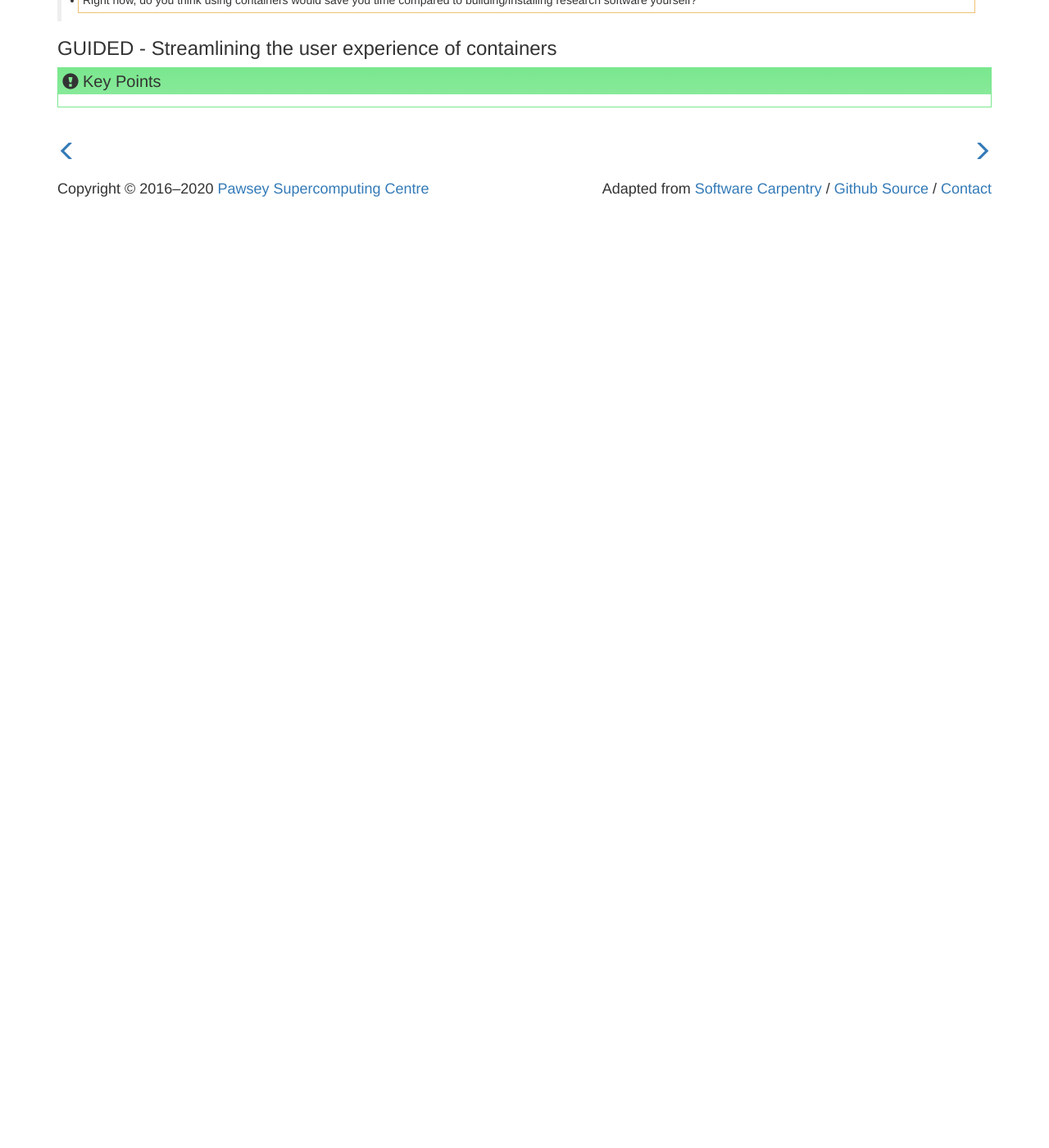
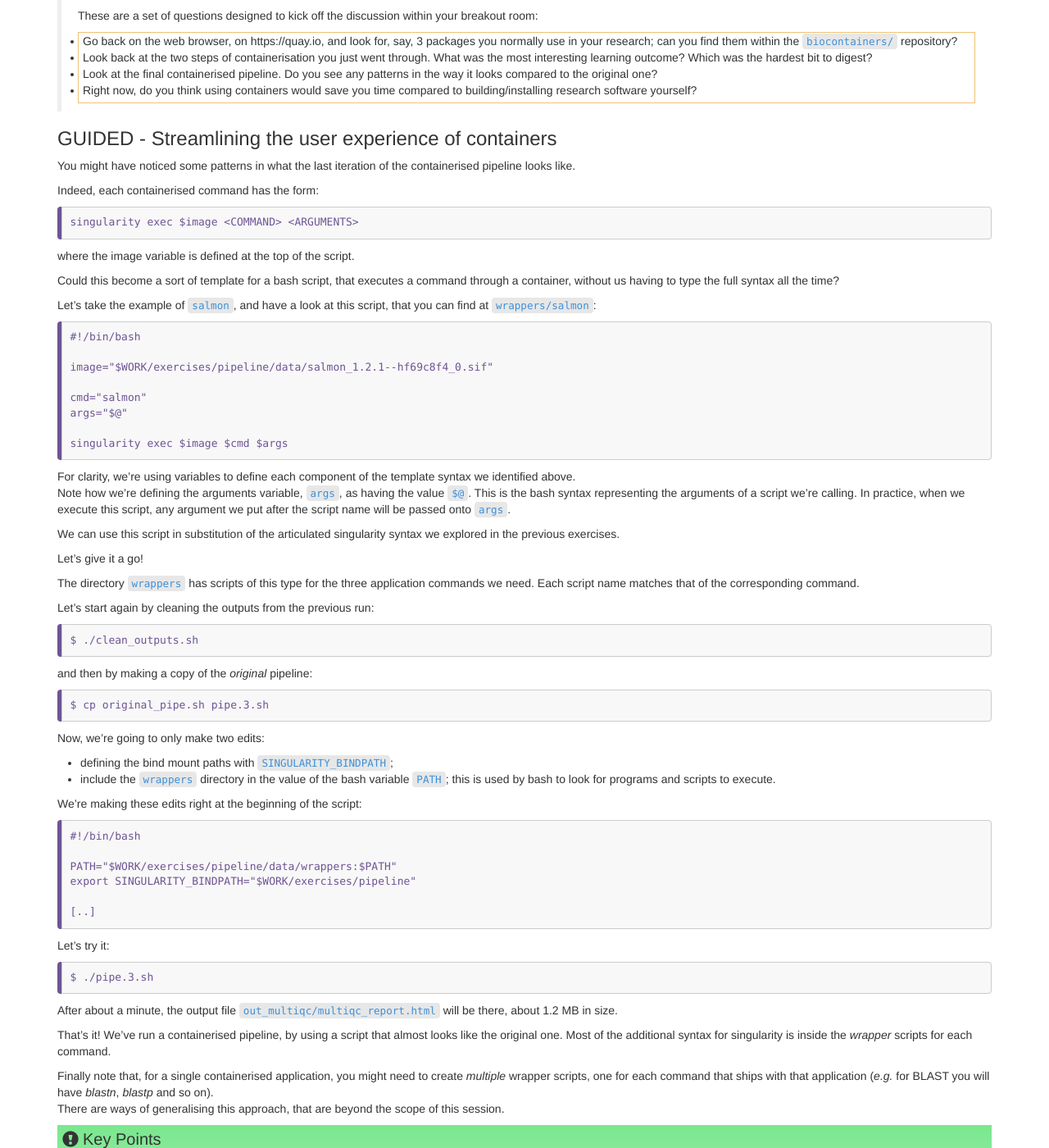
Before and after one commit to PawseySC/containers-bioinformatics-workshop, a Jekyll site: the page built from _episodes/3.pipeline.md, in a window 1280 px wide and 1400 px high, scrolled down 5763 px. Shown: the whole window at 82% size. Built offline with Jekyll 4.4.1, drawn with Linux system fonts in a browser that asks for light colours; before the commit the page ends 6014 px from its top, so only the background shows below that; some of the changed text lies outside the part shown.

Commit message:
s1: wrappers

````diff
--- a/_episodes/3.pipeline.md
+++ b/_episodes/3.pipeline.md
@@ -330,7 +330,14 @@ Now, let's build from this first successful iteration of a containerised pipelin
 You're going to edit it by making wider use of environment variables.
 This will make the script tidier and more readable; some features might even pop up, that were not evident at first.
 
-Let's make a new copy of the pipeline script (if you had troubles, you can pick it up from `solutions/pipe.1.sh`):
+Let's clean the outputs from the previous run:
+
+```
+$ ./clean_outputs.sh
+```
+{: .bash}
+
+and then make a new copy of the pipeline script (if you had troubles, you can pick it up from `solutions/pipe.1.sh`):
 
 ```
 $ cp pipe.1.sh pipe.2.sh
@@ -435,8 +442,10 @@ $ ./pipe.2.sh
 
 And look for the output file `out_multiqc/multiqc_report.html `, about 1.2 MB in size.
 
+If you had troubles, you can pick it up from `solutions/pipe.2.sh`
 
-> ## Feeder questions
+
+> ## ROOM - Feeder questions
 >
 > These are a set of questions designed to kick off the discussion within your breakout room:
 >
@@ -448,3 +457,84 @@ And look for the output file `out_multiqc/multiqc_report.html `, about 1.2 MB in
 
 
 ### GUIDED - Streamlining the user experience of containers
+
+You might have noticed some patterns in what the last iteration of the containerised pipeline looks like.
+
+Indeed, each containerised command has the form:
+
+```
+singularity exec $image <COMMAND> <ARGUMENTS>
+```
+{: .source}
+
+where the image variable is defined at the top of the script.
+
+Could this become a sort of template for a bash script, that executes a command through a container, without us having to type the full syntax all the time?
+
+Let's take the example of `salmon`, and have a look at this script, that you can find at `wrappers/salmon`:
+
+```
+#!/bin/bash
+
+image="$WORK/exercises/pipeline/data/salmon_1.2.1--hf69c8f4_0.sif"
+
+cmd="salmon"
+args="$@"
+
+singularity exec $image $cmd $args
+```
+{: .source}
+
+For clarity, we're using variables to define each component of the template syntax we identified above.
+Note how we're defining the arguments variable, `args`, as having the value `$@`.  This is the bash syntax representing the arguments of a script we're calling.  In practice, when we execute this script, any argument we put after the script name will be passed onto `args`.
+
+We can use this script in substitution of the articulated singularity syntax we explored in the previous exercises.
+
+Let's give it a go!
+
+The directory `wrappers` has scripts of this type for the three application commands we need.  Each script name matches that of the corresponding command.
+
+Let's start again by cleaning the outputs from the previous run:
+
+```
+$ ./clean_outputs.sh
+```
+{: .bash}
+
+and then by making a copy of the *original* pipeline:
+
+```
+$ cp original_pipe.sh pipe.3.sh
+```
+{: .bash}
+
+Now, we're going to only make two edits:
+
+* defining the bind mount paths with `SINGULARITY_BINDPATH`;
+* include the `wrappers` directory in the value of the bash variable `PATH`; this is used by bash to look for programs and scripts to execute.
+
+We're making these edits right at the beginning of the script:
+
+```
+#!/bin/bash
+
+PATH="$WORK/exercises/pipeline/data/wrappers:$PATH"
+export SINGULARITY_BINDPATH="$WORK/exercises/pipeline"
+
+[..]
+```
+{: .source}
+
+Let's try it:
+
+```
+$ ./pipe.3.sh
+```
+{: .bash}
+
+After about a minute, the output file `out_multiqc/multiqc_report.html` will be there, about 1.2 MB in size.
+
+That's it! We've run a containerised pipeline, by using a script that almost looks like the original one.  Most of the additional syntax for singularity is inside the *wrapper* scripts for each command.
+
+Finally note that, for a single containerised application, you might need to create *multiple* wrapper scripts, one for each command that ships with that application (*e.g.* for BLAST you will have *blastn*, *blastp* and so on).
+There are ways of generalising this approach, that are beyond the scope of this session.
````
Also changed, not shown: 9 other files.
